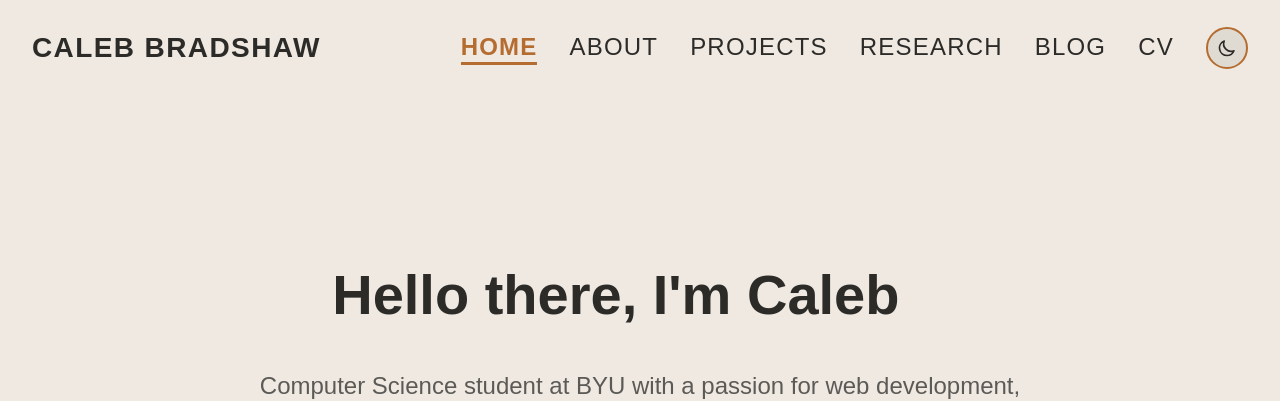
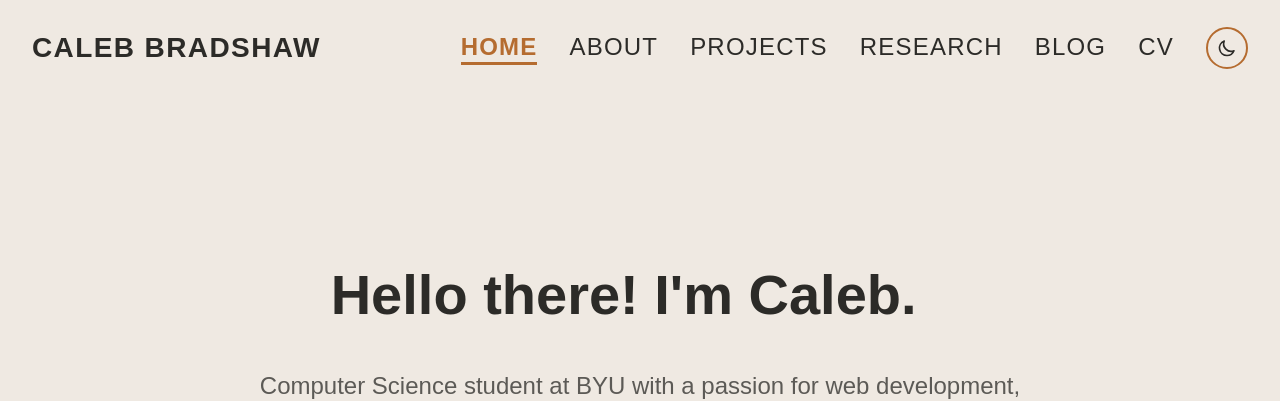
Before and after one commit to caljoseph/personal-site, a Next.js app: page / in a window 1280 px wide. Shown: the top 401 px of the page. Built offline with nearby package versions, Linux system fonts and the light colour scheme; a web font is replaced by a local one.

Commit message:
minor ui fixes

```diff
--- a/components/CTAButton.tsx
+++ b/components/CTAButton.tsx
@@ -13,7 +13,8 @@ const CTAButton = styled.a`
   text-transform: uppercase;
   letter-spacing: 0.05em;
 
-  &:hover {
+
+    &:hover {
     background-color: var(--accent);
     color: var(--background);
   }
--- a/components/OutlineButton.tsx
+++ b/components/OutlineButton.tsx
@@ -13,7 +13,8 @@ const OutlineButton = styled.a`
     text-transform: uppercase;
     letter-spacing: 0.05em;
 
-  &:hover {
+
+    &:hover {
     background-color: var(--accent);
     color: white;
   }
--- a/components/ThemeToggle.tsx
+++ b/components/ThemeToggle.tsx
@@ -2,7 +2,7 @@ import React, { useEffect, useState } from 'react';
 import styled from 'styled-components';
 
 const ToggleButton = styled.button`
-  background-color: var(--secondary);
+  background-color: var(--background);
   border: 2px solid var(--accent);
   cursor: pointer;
   width: 42px;
--- a/pages/_document.tsx
+++ b/pages/_document.tsx
@@ -26,6 +26,7 @@ export default class MyDocument extends Document {
     return (
       <Html lang="en">
         <Head>
+          <link rel="icon" type="image/webp" href="/favicon.webp" />
           <link
             rel="stylesheet"
             href="https://cdnjs.cloudflare.com/ajax/libs/font-awesome/6.4.0/css/all.min.css"
--- a/pages/index.tsx
+++ b/pages/index.tsx
@@ -186,7 +186,7 @@ export default function Home() {
     >
       <HeroSection>
         <HeroContent>
-          <TypewriterHeading text="Hello there, I'm Caleb " delay={300} />
+          <TypewriterHeading text="Hello there! I'm Caleb." delay={300} />
           <HeroSubtitle>
             Computer Science student at BYU with a passion for web development,
             machine learning, and problem solving
```
Also changed, not shown: public/images/favicon.webp (added). Lines whose indentation alone changed are shown as unchanged.
